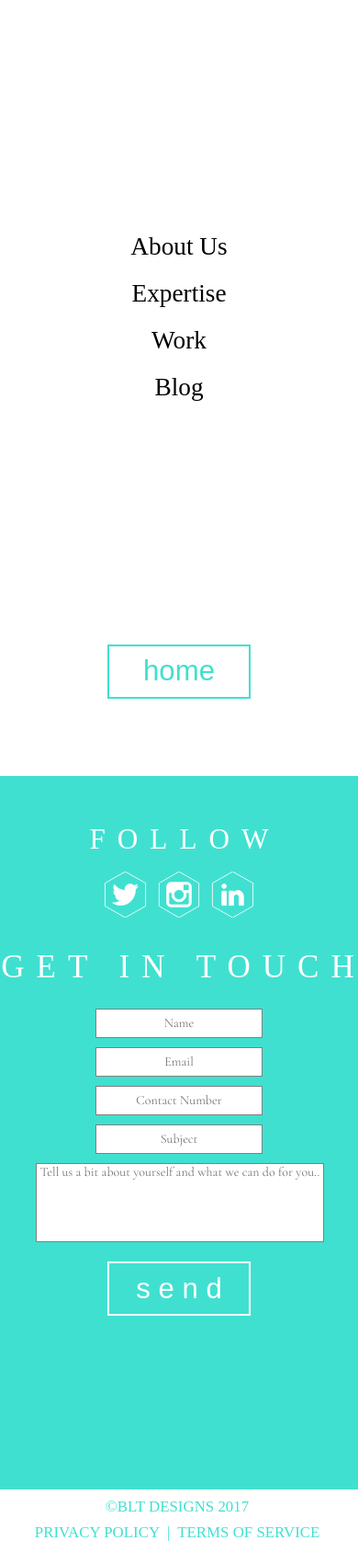
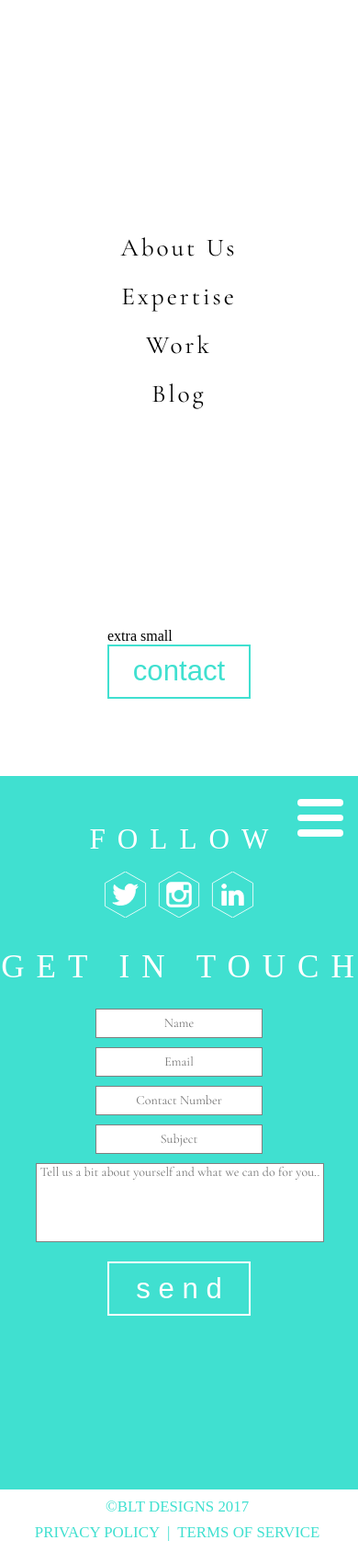
Before and after one commit to thomasrobertgee/mobile-responsiveness, a PHP site: page /index.html in a window 390 px wide; the page is wider, and only the part inside the window is pictured. Shown: that part at 92% size. Run offline with PHP 8.4, Linux system fonts and the light colour scheme; some libraries are stand-ins or nearby versions; some web fonts are replaced.

Commit message:
changed font for sidebar to match footer links

```diff
--- a/css/extra-small.css
+++ b/css/extra-small.css
@@ -1,6 +1,6 @@
 @media (min-width:320px) and (max-width:453px)  { /* smartphones, iPhone, portrait 480x320 phones */
   #xxs { display: none }
-  #xs { display: none }
+  #xs { display: block }
   #s { display: none }
   #m { display: none }
   #l { display: none }
@@ -8,7 +8,6 @@
   #xxl { display: none }
 
   .mobile-landing {
-    /*border: 1px solid red;*/
     height: 100vh;
   }
 
@@ -17,6 +16,21 @@
     height: 10vh;
     width: 10vw;
     display: none;
+  }
+
+  .header-hamburger {
+    display: none;
+    padding-top: 3vh;
+    padding-left: 83vw;
+    position: absolute;
+  }
+
+  .header-hamburger-line {
+    height: 2vw;
+    width: 13vw;
+    background-color: #40e0d0;
+    border-radius: 5px;
+    margin-bottom: 1vh;
   }
 
   .content {
@@ -33,7 +47,7 @@
 
   .home h1 {
     font-size: 10vh;
-    color: #40e0d0
+    color: #40e0d0;
   }
 
   .home h4 {
@@ -116,6 +130,8 @@
     font-size: 7vw;
     display: block;
     transition: 0.3s;
+    letter-spacing: 3px;
+    font-family: 'Cormorant Garamond', serif;
   }
 
   .sidenav a:hover {
@@ -145,7 +161,7 @@
     min-height: 30px;
     width: 40vw;
     text-align: center;
-    color: #40e0d0
+    color: #40e0d0;
   }
 
   .contact-button button:hover {
@@ -166,6 +182,20 @@
     position: relative;
     background-color: #40E0D0;
     height: 92vh;
+  }
+
+  .footer-hamburger {
+    padding-top: 3vh;
+    padding-left: 83vw;
+    position: absolute;
+  }
+
+  .footer-hamburger-line {
+    height: 2vw;
+    width: 13vw;
+    background-color: white;
+    border-radius: 5px;
+    margin-bottom: 1vh;
   }
 
   .row-1 {
--- a/index.html
+++ b/index.html
@@ -24,12 +24,17 @@
         </a>
       </div>
 
+      <div class="header-hamburger">
+        <div class="header-hamburger-line"></div>
+        <div class="header-hamburger-line"></div>
+        <div class="header-hamburger-line"></div>
+      </div>
+
       <div id="mySidebar" class="sidenav">
         <a href="about.html">About Us</a>
         <a href="expertise.html">Expertise</a>
         <a href="work.html">Work</a>
         <a href="blog.html">Blog</a>
-        <!-- <a href="home.html">Home</a> -->
       </div>
 
       <div class="content"></div>
@@ -42,9 +47,11 @@
         <div id="l">large</div>
         <div id="xl">extra large</div>
         <div id="xxl">two extra large</div>
-          <button type="submit" id="submit">
-            home
+        <a href="#footer-link">
+          <button >
+            contact
           </button>
+        </a>
       </div>
 
     </div>
@@ -52,7 +59,12 @@
 
 <!-- Footer -->
 
-    <div class="footer">
+    <div class="footer" id="footer-link">
+        <div class="footer-hamburger">
+          <div class="footer-hamburger-line"></div>
+          <div class="footer-hamburger-line"></div>
+          <div class="footer-hamburger-line"></div>
+        </div>
 
       <div class="row-1">
         <ul>
@@ -76,7 +88,7 @@
 
       <div class="row-3">
         <ul>
-          <div class="form-title">
+          <div class="form-title" id="contact-form">
             <li>GET IN TOUCH</li>
           </div>
         </ul>
```
Also changed, not shown: css/two-extra-small.css (+31 -6 lines).
